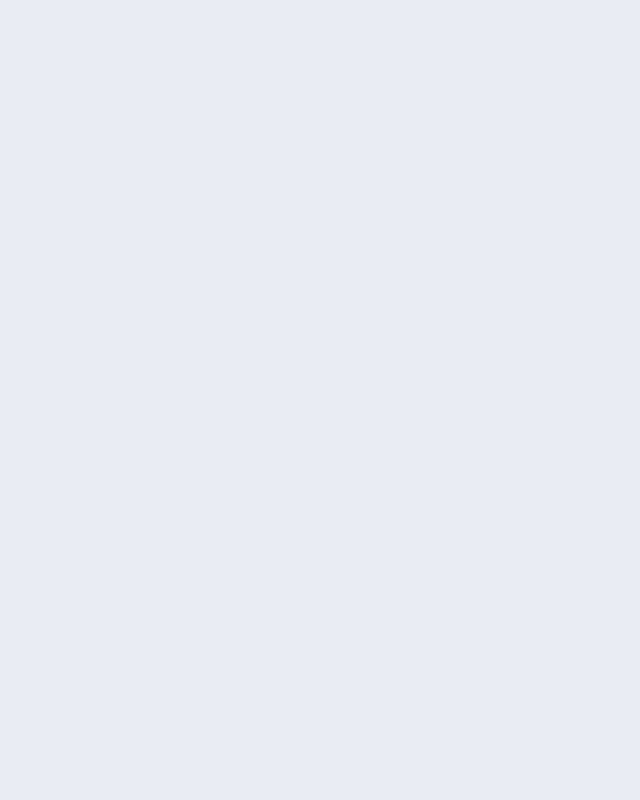
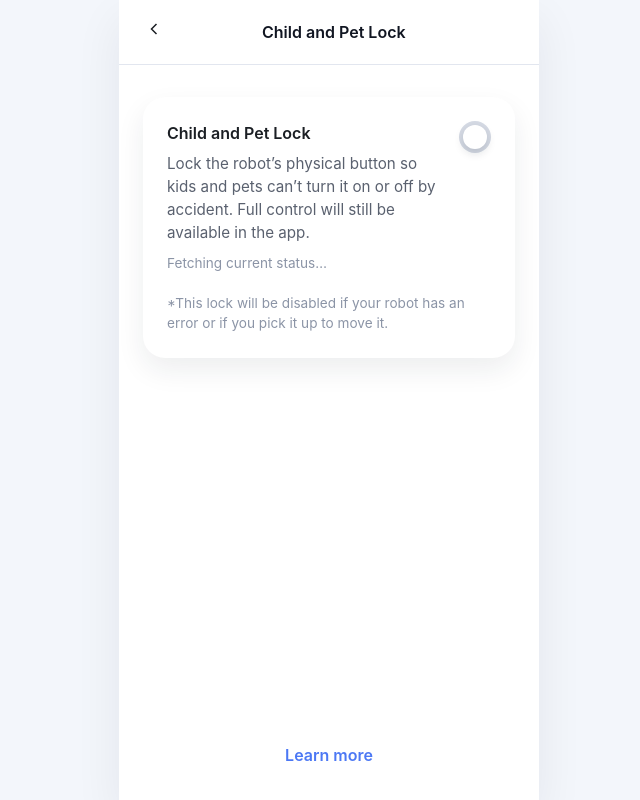
Before and after one commit to imilosk/roomba-net-ui, a Vue app: page /settings/child-lock in a window 1280 px wide. Before the commit this address had no page. Shown: the whole page, without its empty margins (311-951 px from the left). Built offline with nearby package versions, Linux system fonts and the light colour scheme; no server answers.

Commit message:
Add Child Lock feature with routing and API integration

```diff
--- a/src/router/index.ts
+++ b/src/router/index.ts
@@ -3,6 +3,7 @@ import type { RouteRecordRaw } from 'vue-router'
 import HomeView from '../views/HomeView.vue'
 import ProductSettingsView from '../views/ProductSettingsView.vue'
 import ProductHealthView from '../views/ProductHealthView.vue'
+import ChildLockView from '../views/ChildLockView.vue'
 
 const routes: RouteRecordRaw[] = [
     {
@@ -14,6 +15,11 @@ const routes: RouteRecordRaw[] = [
         path: '/settings',
         name: 'settings',
         component: ProductSettingsView
+    },
+    {
+        path: '/settings/child-lock',
+        name: 'child-lock',
+        component: ChildLockView
     },
     {
         path: '/health',
--- a/src/services/api.ts
+++ b/src/services/api.ts
@@ -1,7 +1,7 @@
 import axios from 'axios'
 import type { AxiosInstance } from 'axios'
 
-const API_BASE_URL = import.meta.env.VITE_API_BASE_URL || 'http://localhost:8080/api'
+export const API_BASE_URL = import.meta.env.VITE_API_BASE_URL || 'http://localhost:5264/api'
 
 export const apiClient: AxiosInstance = axios.create({
     baseURL: API_BASE_URL,
--- /dev/null
+++ b/src/services/childLockService.ts
@@ -0,0 +1,18 @@
+import apiClient from './api'
+
+export interface SettingsResponse {
+    success: boolean
+    setting: string
+    message: string
+    timestamp: string
+    executionId: string
+    error?: string | null
+    details?: string | null
+}
+
+const MUTATION_ENDPOINT = '/roomba/settings/child-lock'
+
+export async function updateChildLock(enable: boolean) {
+    const { data } = await apiClient.post<SettingsResponse>(MUTATION_ENDPOINT, { enable })
+    return data
+}
--- /dev/null
+++ b/src/services/statusStream.ts
@@ -0,0 +1,97 @@
+import { API_BASE_URL } from './api'
+
+export type ReportedState = Record<string, unknown>
+
+type StatusEventPayload = {
+    Topic: string
+    Payload: string
+    Timestamp: string
+}
+
+type StatusListener = (reported: ReportedState) => void
+
+const listeners = new Set<StatusListener>()
+let eventSource: EventSource | null = null
+let reconnectTimeout: number | null = null
+
+const STREAM_ENDPOINT = `${API_BASE_URL.replace(/\/$/, '')}/roomba/status/stream`
+
+function notify(reported: ReportedState) {
+    listeners.forEach((listener) => {
+        try {
+            listener(reported)
+        } catch (error) {
+            console.error('Status listener error', error)
+        }
+    })
+}
+
+function parsePayload(raw: string): ReportedState | null {
+    try {
+        const parsed = JSON.parse(raw)
+        if (parsed?.state?.reported && typeof parsed.state.reported === 'object') {
+            return parsed.state.reported
+        }
+    } catch (error) {
+        console.warn('Failed to parse status payload', error)
+    }
+    return null
+}
+
+function handleStatusEvent(event: MessageEvent) {
+    try {
+        const payload: StatusEventPayload = JSON.parse(event.data)
+        if (!payload?.Payload) return
+        const reported = parsePayload(payload.Payload)
+        if (reported) {
+            notify(reported)
+        }
+    } catch (error) {
+        console.warn('Failed to process status event', error)
+    }
+}
+
+function cleanupSource() {
+    if (eventSource) {
+        eventSource.removeEventListener('status', handleStatusEvent as EventListener)
+        eventSource.close()
+        eventSource = null
+    }
+}
+
+function scheduleReconnect() {
+    if (reconnectTimeout !== null) return
+    reconnectTimeout = window.setTimeout(() => {
+        reconnectTimeout = null
+        ensureConnection()
+    }, 2000)
+}
+
+function ensureConnection() {
+    if (typeof window === 'undefined' || listeners.size === 0) {
+        return
+    }
+
+    if (eventSource) {
+        return
+    }
+
+    eventSource = new EventSource(STREAM_ENDPOINT)
+    eventSource.addEventListener('status', handleStatusEvent as EventListener)
+    eventSource.onerror = () => {
+        cleanupSource()
+        scheduleReconnect()
+    }
+}
+
+export function subscribeToStatusStream(listener: StatusListener) {
+    listeners.add(listener)
+    ensureConnection()
+
+    return () => {
+        listeners.delete(listener)
+        if (listeners.size === 0) {
+            cleanupSource()
+        }
+    }
+}
--- /dev/null
+++ b/src/stores/childLock.ts
@@ -0,0 +1,64 @@
+import { defineStore } from 'pinia'
+import { ref, computed } from 'vue'
+import { updateChildLock } from '../services/childLockService'
+import { subscribeToStatusStream, type ReportedState } from '../services/statusStream'
+
+export const useChildLockStore = defineStore('childLock', () => {
+    const isEnabled = ref<boolean | null>(null)
+    const loading = ref(false)
+    const error = ref<string | null>(null)
+    const fetchedOnce = ref(false)
+    let unsubscribe: (() => void) | null = null
+
+    const isInitialized = computed(() => fetchedOnce.value)
+
+    function handleReportedState(reported: ReportedState) {
+        if (Object.prototype.hasOwnProperty.call(reported, 'childLock')) {
+            isEnabled.value = Boolean(reported.childLock)
+            fetchedOnce.value = true
+            loading.value = false
+            error.value = null
+        }
+    }
+
+    function initStream() {
+        if (unsubscribe || typeof window === 'undefined') {
+            return
+        }
+        loading.value = true
+        error.value = null
+        unsubscribe = subscribeToStatusStream(handleReportedState)
+    }
+
+    function disposeStream() {
+        if (unsubscribe) {
+            unsubscribe()
+            unsubscribe = null
+        }
+    }
+
+    async function setChildLock(enable: boolean) {
+        loading.value = true
+        error.value = null
+        try {
+            await updateChildLock(enable)
+            isEnabled.value = enable
+            fetchedOnce.value = true
+        } catch (err) {
+            error.value = 'Unable to update child lock'
+            throw err
+        } finally {
+            loading.value = false
+        }
+    }
+
+    return {
+        isEnabled,
+        loading,
+        error,
+        isInitialized,
+        initStream,
+        setChildLock,
+        disposeStream
+    }
+})
--- /dev/null
+++ b/src/views/ChildLockView.vue
@@ -0,0 +1,225 @@
+<script setup lang="ts">
+import { computed, onMounted, onUnmounted } from 'vue'
+import { useRouter } from 'vue-router'
+import { storeToRefs } from 'pinia'
+import { useChildLockStore } from '../stores/childLock'
+
+const router = useRouter()
+const childLockStore = useChildLockStore()
+const { isEnabled, loading, error, isInitialized } = storeToRefs(childLockStore)
+
+const isSwitchOn = computed(() => Boolean(isEnabled.value))
+
+onMounted(() => {
+  childLockStore.initStream()
+})
+
+onUnmounted(() => {
+  childLockStore.disposeStream()
+})
+
+function handleBack() {
+  router.back()
+}
+
+async function handleToggle() {
+  const targetValue = !isSwitchOn.value
+  try {
+    await childLockStore.setChildLock(targetValue)
+  } catch (err) {
+    // Error already tracked, but revert optimistic state
+  }
+}
+</script>
+
+<template>
+  <div class="lock-screen">
+    <div class="lock-shell">
+      <header class="lock-header">
+        <button class="back-button" type="button" aria-label="Go back" @click="handleBack">
+          <svg viewBox="0 0 24 24" aria-hidden="true">
+            <path d="M15 6l-6 6 6 6" />
+          </svg>
+        </button>
+        <p class="lock-title">Child and Pet Lock</p>
+        <span class="header-spacer" aria-hidden="true"></span>
+      </header>
+
+      <section class="lock-content">
+        <div class="lock-card">
+          <div class="lock-card__header">
+            <div>
+              <p class="lock-card__title">Child and Pet Lock</p>
+              <p class="lock-card__subtitle">
+                Lock the robot’s physical button so kids and pets can’t turn it on or off by accident. Full control will
+                still be available in the app.
+              </p>
+              <p v-if="loading && !isInitialized" class="lock-card__subtitle subtle">
+                Fetching current status…
+              </p>
+            </div>
+            <button
+              class="toggle"
+              :class="{ 'toggle--on': isSwitchOn }"
+              type="button"
+              role="switch"
+              :aria-checked="isSwitchOn"
+              :disabled="loading"
+              @click="handleToggle"
+            >
+              <span class="toggle__thumb"></span>
+            </button>
+          </div>
+          <p class="lock-note">
+            *This lock will be disabled if your robot has an error or if you pick it up to move it.
+          </p>
+          <p v-if="error" class="error-message">{{ error }}</p>
+        </div>
+
+        <button class="link-button" type="button">Learn more</button>
+      </section>
+    </div>
+  </div>
+</template>
+
+<style scoped>
+.lock-screen {
+  min-height: 100vh;
+  background: #f3f6fb;
+  display: flex;
+  justify-content: center;
+}
+
+.lock-shell {
+  width: min(420px, 100%);
+  background: #ffffff;
+  min-height: 100vh;
+  display: flex;
+  flex-direction: column;
+  box-shadow: 0 20px 45px rgba(21, 31, 45, 0.07);
+}
+
+.lock-header {
+  display: flex;
+  align-items: center;
+  justify-content: space-between;
+  padding: 0.9rem 1.25rem;
+  border-bottom: 1px solid #e2e6ef;
+}
+
+.back-button {
+  border: none;
+  background: transparent;
+  padding: 0.3rem;
+  color: #1b1f24;
+}
+
+.back-button svg {
+  width: 20px;
+  height: 20px;
+  stroke: currentColor;
+  stroke-width: 1.8;
+  fill: none;
+}
+
+.lock-title {
+  margin: 0;
+  font-weight: 600;
+  color: #111622;
+}
+
+.header-spacer {
+  width: 20px;
+}
+
+.lock-content {
+  flex: 1;
+  padding: 2rem 1.5rem;
+  display: flex;
+  flex-direction: column;
+  gap: 1.25rem;
+}
+
+.lock-card {
+  border-radius: 22px;
+  background: #ffffff;
+  box-shadow: 0 12px 28px rgba(26, 35, 53, 0.08);
+  padding: 1.5rem;
+}
+
+.lock-card__header {
+  display: flex;
+  justify-content: space-between;
+  align-items: flex-start;
+  gap: 1rem;
+}
+
+.lock-card__title {
+  margin: 0 0 0.5rem;
+  font-weight: 600;
+  color: #1b1f24;
+}
+
+.lock-card__subtitle {
+  margin: 0;
+  color: #5a616f;
+  line-height: 1.5;
+  font-size: 0.95rem;
+}
+
+.lock-card__subtitle.subtle {
+  margin-top: 0.5rem;
+  color: #8b94a6;
+  font-size: 0.85rem;
+}
+
+.lock-note {
+  margin: 1.25rem 0 0;
+  color: #8b94a6;
+  font-size: 0.85rem;
+}
+
+.toggle {
+  position: relative;
+  width: 56px;
+  height: 32px;
+  border: none;
+  border-radius: 999px;
+  background: #d5dae4;
+  padding: 4px;
+  transition: background 0.2s ease;
+}
+
+.toggle__thumb {
+  display: block;
+  width: 24px;
+  height: 24px;
+  border-radius: 50%;
+  background: #ffffff;
+  box-shadow: 0 4px 10px rgba(16, 24, 40, 0.15);
+  transition: transform 0.2s ease;
+}
+
+.toggle--on {
+  background: #4c78f4;
+}
+
+.toggle--on .toggle__thumb {
+  transform: translateX(24px);
+}
+
+.error-message {
+  margin-top: 1rem;
+  color: #d84a4a;
+  font-weight: 600;
+}
+
+.link-button {
+  margin-top: auto;
+  align-self: center;
+  border: none;
+  background: transparent;
+  color: #4c78f4;
+  font-weight: 600;
+}
+</style>
```
Also changed, not shown: src/views/ProductSettingsView.vue (+13 -7 lines).
